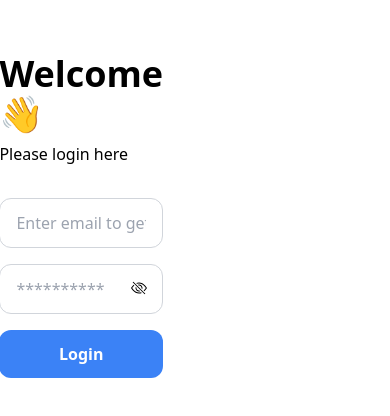
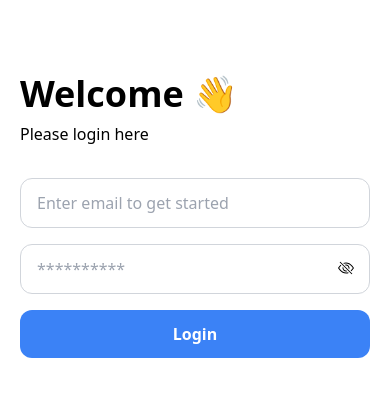
Before and after one commit to ravi715950/Admin-Dashboard, a React (Create React App) app: page /login in a window 390 px wide. Shown: the part 206-622 px from the top of the page. Built offline with nearby package versions, Linux system fonts and the light colour scheme.

Commit message:
fix issues

```diff
--- a/src/Componants/LoginPage.jsx
+++ b/src/Componants/LoginPage.jsx
@@ -56,11 +56,11 @@ const LoginPage = () => {
     }
 
     return (
-        <div className='grid grid-cols-12 h-screen bg-white '>
-            <div className=' col-span-7 rounded p-4 xl:block hidden' >
+        <div className='grid grid-cols-12 h-screen  bg-white '>
+            <div className=' col-span-0 md:col-span-7 rounded p-4 xl:block hidden' >
                 <img className='h-full  rounded-3xl ' src="https://plus.unsplash.com/premium_photo-1673984261110-d1d931e062c0?w=500&auto=format&fit=crop&q=60&ixlib=rb-4.0.3&ixid=M3wxMjA3fDB8MHx0b3BpYy1mZWVkfDM4fGFldTZyTC1qNmV3fHxlbnwwfHx8fHw%3D" alt="Placeholder" />
             </div>
-            <div className=' col-span-5 flex justify-center items-center'>
+            <div className=' col-span-12 md:col-span-5 flex justify-center items-center'>
                 <div className='max-w-[450px] w-[450px] px-5'>
                     <div className='text-4xl font-bold'>
                         <h2 className='mb-2 '>Welcome  👋</h2>
```
